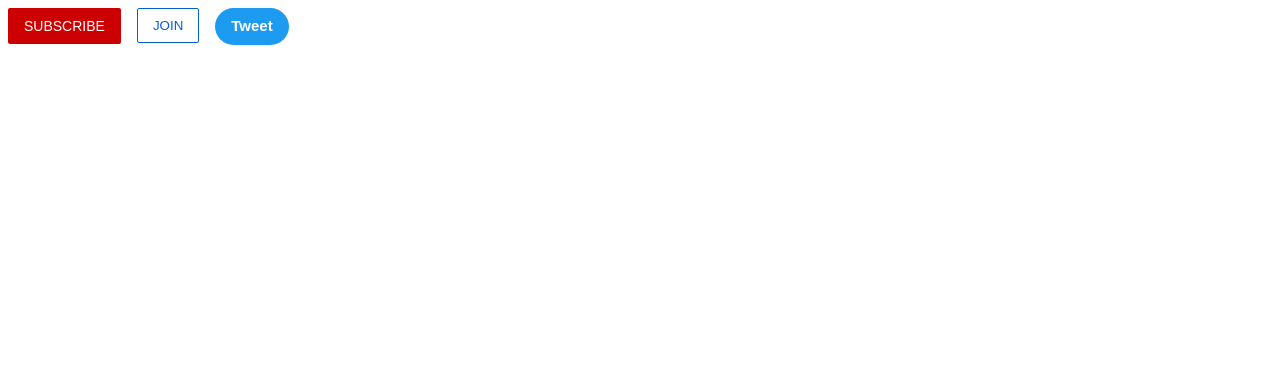
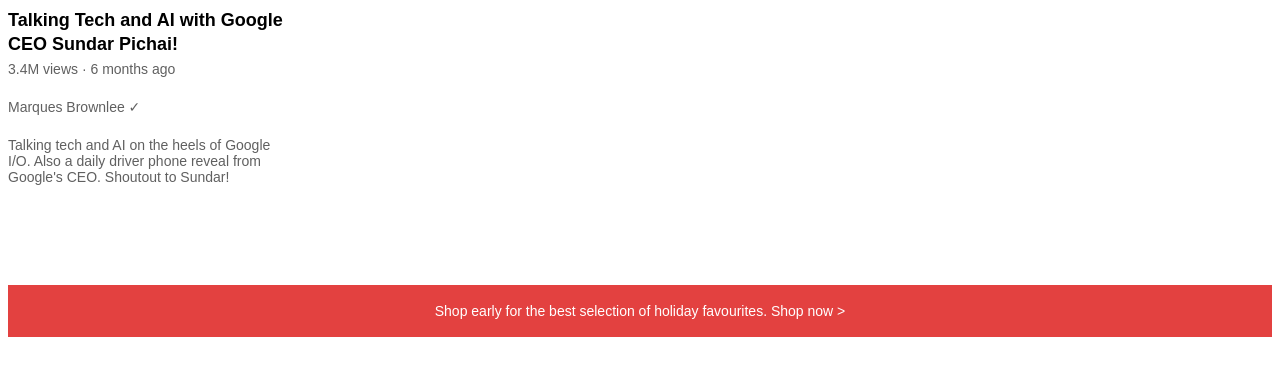
Before and after one commit to raevmood/html-css-course-project, a plain HTML site: page index.html in a window 1280 px wide. Drawn offline with Linux system fonts and the light colour scheme.

Commit message:
Text styling

```diff
--- a/index.html
+++ b/index.html
@@ -1,85 +1,70 @@
 <style>
-  .subscribe-button {
-    background-color: rgb(204, 0, 0);
-    color:white;
-    border: none;
-    border-radius: 2px;
-    padding-left: 16px;
-    padding-right: 16px;
-    padding-bottom: 10px;
-    padding-top: 10px;
-    cursor: pointer;
-    margin-right: 12px;
-    transition: opacity 0.15s;
-    line-height: normal;
-    font-size: 14px;
-    vertical-align: top;
+  p {
+    font-family: Arial;
+    margin-top: 0px;
+    margin-bottom: 0px;
+  }
+  .video-title {
+    font-size: 18px;
+    font-weight: bold;
+    width: 300px;
+    line-height: 24px;
+    margin-bottom: 5px;
   }
 
-  .subscribe-button:hover {
-    opacity: 0.8;
+  .video-stats
+  {
+    font-size: 14px;
+    color: rgb(96, 96, 96);
+    margin-bottom: 22px;
   }
 
-  .subscribe-button:active {
-    opacity: 0.5;
+  .video-author {
+    font-size: 14px;
+    color: rgb(96, 96, 96);
+    margin-bottom: 22px;
   }
 
-  .join-button {
-    background-color: white;
-    border-color: rgb(6, 95, 212);
-    border-style: solid;
-    border-width: 1px;
-    padding-left: 15px;
-    padding-right: 15px;
-    padding-bottom: 9px;
-    padding-top: 9px;
-    color: rgb(6, 95, 212);
-    border-radius: 2px;
-    cursor: pointer;
-    transition: background-color 0.15s, color 0.15s;
-    vertical-align: top;
+  .video-description {
+    font-size: 14px;
+    color: rgb(96, 96, 96);
+    margin-bottom: 100px;
+    width: 280px;
   }
 
-  .join-button:hover {
-    background-color: rgb(6, 95, 212);
-    color: white;
+  .advert{
+    font-size: 14px;
+    color: rgb(255, 255, 255);
+    margin-bottom: 20px;
+    padding: 18px;
+    background-color: rgb(227, 65, 64);
+    text-align: center;
   }
 
-  .join-button:active {
-    opacity: 0.6;
+  .span-example:hover{
+    text-decoration: underline;
+    cursor:pointer;
   }
 
-  .tweet-button {
-    background-color: rgb(29, 155, 240);
-    color: white;
-    border: none;
-    padding-left: 16px;
-    padding-right: 16px;
-    padding-bottom: 7px;
-    padding-top: 7px;
-    border-radius: 50px;
-    cursor: pointer;
-    font-weight: bold;
-    font-size: 15px;
-    line-height: 22.5px;
-    margin-left: 12px;
-    transition: box-shadow 0.15s;
-    vertical-align: top;
-  }
-
-  .tweet-button:hover {
-      box-shadow: 5px 5px 10px rgba(0, 0, 0, 0.2);
-  }
 </style>
 
-<button class="subscribe-button">
-  SUBSCRIBE
-</button>
 
-<button class="join-button">
-  JOIN
-</button>
+<p class="video-title" >
+ Talking Tech and AI with Google CEO Sundar Pichai!
+</p>
 
-<button class="tweet-button">
-  Tweet
-</button>
+<p class="video-stats">
+  3.4M views &#183; 6 months ago
+</p>
+
+<p class="video-author">
+  Marques Brownlee ✓
+</p>
+
+<p class="video-description">
+ Talking tech and AI on the heels of Google I/O. Also a daily driver phone reveal from Google's CEO. Shoutout to Sundar!
+</p>
+
+<p class="advert">
+  Shop early for the best selection of holiday favourites. <span class="span-example ">Shop now &gt;</span>
+</p>
```
